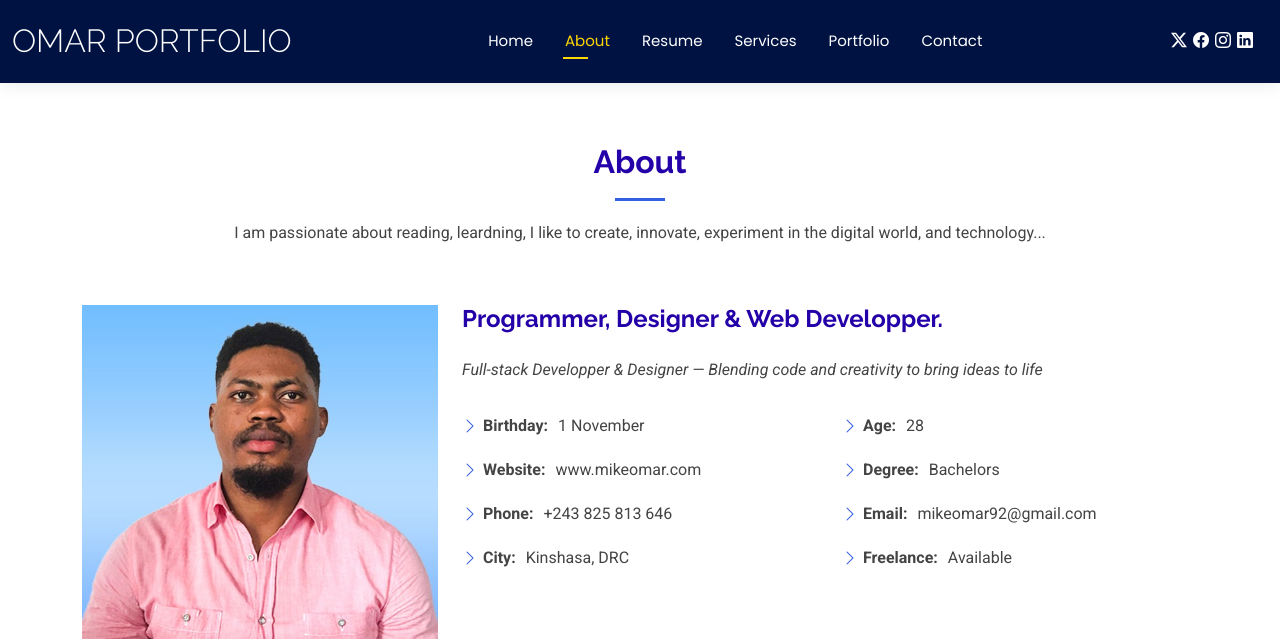
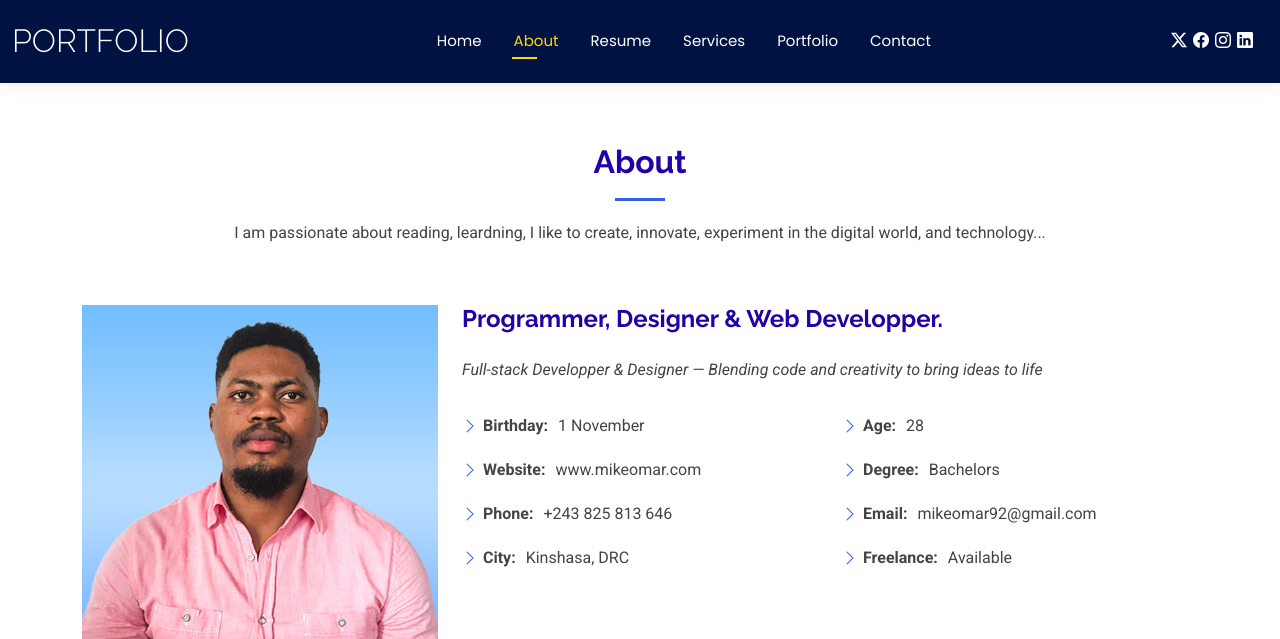
Before and after one commit to MIKEOMAR0825/Mike_portfolio, a Flask app: page /about in a window 1280 px wide. Shown: the top 639 px of the page. Run offline with Flask 3, Linux system fonts and the light colour scheme; some libraries are stand-ins or nearby versions.

Commit message:
Initial commit

```diff
--- a/templates/base.html
+++ b/templates/base.html
@@ -30,7 +30,7 @@
         <div class="container-fluid position-relative d-flex align-items-center justify-content-between">
 
         <a href="/" class="logo d-flex align-items-center me-auto me-xl-0">
-            <h1 class="sitename">OMAR PORTFOLIO</h1>
+            <h1 class="sitename">PORTFOLIO</h1>
         </a>
 
         <nav id="navmenu" class="navmenu">
```
